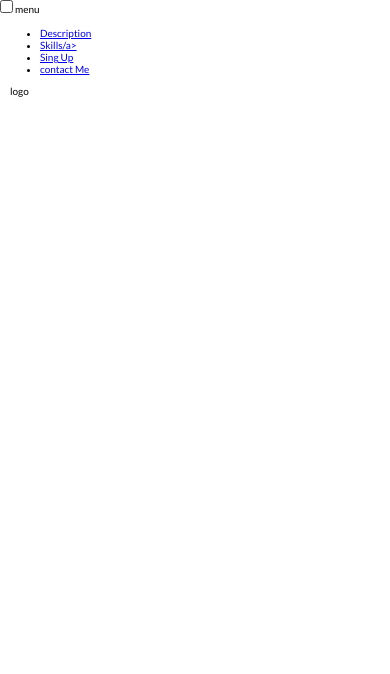
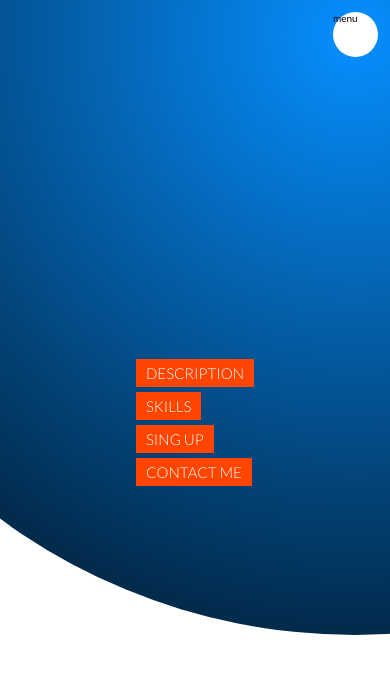
Before and after one commit to Elvin-JPM/Portfolio-Elvin_Posadas, a website: page index.html in a window 390 px wide. Drawn offline with Linux system fonts and the light colour scheme.

Commit message:
with hamburger menu

```diff
--- a/Sass/_base.scss
+++ b/Sass/_base.scss
@@ -1,7 +1,8 @@
 :root {
-   --primary: #AAC8A7;
-   --secondary-color: #C9DBB2;
-   --tertiary-color: #E3F2C1;
+   --color-primary: #000;
+   --color-secondary: #4E4FEB;
+   --color-tertiary: #068FFF;
+   --color-grey-light: #EEEEEE;
 }
 
 html {
@@ -14,4 +15,5 @@ html {
 
 * {
     margin: 0;
+    padding: 0;
 }
--- a/Sass/_components.scss
+++ /dev/null
@@ -1,19 +0,0 @@
-
-//////////////////////////
-//-----NAVIGATION BAR-----
-
-.nav {
-    display: flex;
-    margin: 1rem;
-    justify-content: space-between;
-
-    &__logo{
-
-    }
-    &__content-list {
-        display: none;
-    }
-    &__menu {
-
-    }
-}
--- a/Sass/_layout.scss
+++ b/Sass/_layout.scss
@@ -0,0 +1,98 @@
+//////////////////////////
+//-----NAVIGATION BAR-----
+
+.nav {
+  display: flex;
+  margin: 1rem;
+  justify-content: space-between;
+
+  &__logo {
+  }
+  &__content-list {
+    display: none;
+  }
+  &__menu {
+  }
+}
+
+.navigation {
+
+  &__checkbox {
+    display: none;
+  }
+
+  &__button {
+    background-color: white;
+    height: 4.5rem;
+    width: 4.5rem;
+    position: fixed;
+    top: 1.2rem;
+    right: 1.2rem;
+    border-radius: 50%;
+    z-index: 2000;
+  }
+
+  &__background {
+    height: 4rem;
+    width: 4rem;
+    border-radius: 50%;
+    position: fixed;
+    top: 1.5rem;
+    right: 1.5rem;
+    background-image: radial-gradient(
+      var(--color-tertiary),
+      var(--color-primary)
+    );
+    z-index: 1000;
+    transform: scale(30);
+  }
+
+  &__nav {
+    display: flex;
+    flex-direction: column;
+    justify-content: center;
+    align-items: center;
+
+    height: 100vh;
+    width: 100%;
+    position: fixed;
+    top: 0;
+    right: 0;
+    z-index: 1500;
+  }
+
+  &__list {
+    list-style: none;
+  }
+
+  &__item {
+    margin: 1.5rem;
+  }
+
+  &__link {
+    &:link,
+    &:visited {
+      font-size: 1.5rem;
+      font-weight: 300;
+      padding: 0.5rem 1rem;
+      color: white;
+      text-decoration: none;
+      text-transform: uppercase;
+      background-image: linear-gradient(
+        120deg,
+        transparent,
+        orangered 0%,
+        orangered 50%,
+        white 100%
+      );
+      background-size: 230%;
+      transition: all .3s;
+    }
+
+    &:hover,
+    &:active {
+        background-position: 100%;
+        color: black;
+    }
+  }
+}
--- a/index.html
+++ b/index.html
@@ -26,13 +26,13 @@
             <a href="#" class="navigation__link">Description</a>
           </li>
           <li class="navigation__item">
-            <a href="#" class="navigation__link">Skills/a>
+            <a href="#" class="navigation__link">Skills</a>
           </li>
           <li class="navigation__item">
             <a href="#" class="navigation__link">Sing Up</a>
           </li>
           <li class="navigation__item">
-            <a href="#" class="navigation__link">contact Me</a>
+            <a href="#" class="navigation__link">Contact Me</a>
           </li>
         </ul>
       </nav>
```
Also changed, not shown: css/style.css.
